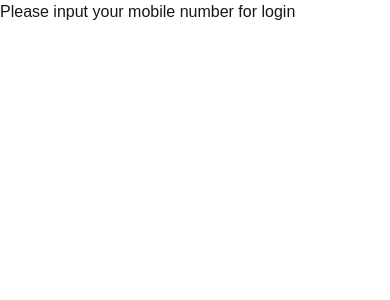
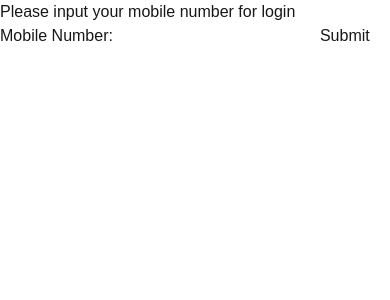
Before and after one commit to alberty4573/salon-booking, a Next.js app in the folder hair-helper/: page /login/mobile in a window 390 px wide. Shown: the top 300 px of the page. Built offline with nearby package versions, Linux system fonts and the light colour scheme.

Commit message:
added mobile input box with form and other screens

```diff
--- a/hair-helper/src/app/login/mobile/page.tsx
+++ b/hair-helper/src/app/login/mobile/page.tsx
@@ -1,7 +1,26 @@
+"use client"
+
+import { FormEvent } from "react"
+
+
 export default function Mobile() {
+    function onSubmit(event: FormEvent<HTMLFormElement>) {
+        event.preventDefault()
+        const formData = new FormData(event.currentTarget)
+        console.log(formData.get("mobile"))
+    }
+
+
     return (
         <div>
-            <h1>Please input your mobile number for login</h1>
+            <form onSubmit={onSubmit}>
+                <h1>Please input your mobile number for login</h1>
+                <label>
+                    Mobile Number:
+                    <input type="text" name="mobile" />
+                </label>
+                <button type="submit">Submit</button>
+            </form>
         </div>
     )
 }
--- a/hair-helper/src/app/login/welcome/page.tsx
+++ b/hair-helper/src/app/login/welcome/page.tsx
@@ -1,7 +1,16 @@
+import Link from "next/link"
+
 export default function Welcome() {
     return (
-        <div>
-            <h1>Welcome!</h1>
+        <div className="flex h-screen">
+            <div className="m-auto text-center	">
+                <h1>Welcome!</h1>
+                <button className="mt-8">
+                    <Link href="./mobile">
+                        <h1>Login</h1>
+                    </Link>
+                </button>
+            </div>
         </div>
     )
 }
--- a/hair-helper/src/app/page.tsx
+++ b/hair-helper/src/app/page.tsx
@@ -1,10 +1,10 @@
-"use client"
+// "use client"
 
 import Image from "next/image";
 import { useState } from "react";
 
 export default function Home() {
-  const [display, setDisplay] = useState(false)
+  // const [display, setDisplay] = useState(false)
   return (
     <div className="grid grid-rows-[20px_1fr_20px] items-center justify-items-center min-h-screen p-8 pb-20 gap-16 sm:p-20 font-[family-name:var(--font-geist-sans)]">
       <main className="flex flex-col gap-8 row-start-2 items-center sm:items-start">
--- /dev/null
+++ b/hair-helper/src/app/users/[userId]/page.tsx
@@ -0,0 +1,12 @@
+export default function UserPage({ params }: {
+    params: {
+        userId: string;
+    };
+}) {
+    return (
+        <div>
+        <h1>User {params.userId}</h1>
+        {/* <User /> */}
+        </div>
+    );
+}
--- /dev/null
+++ b/hair-helper/src/app/users/[userId]/userdetails/[userImage]/page.tsx
@@ -0,0 +1,14 @@
+export default function UserPage({ params }: {
+    params: {
+        userId: string;
+        userImage: string;
+    };
+}) {
+    return (
+        <div>
+        <h1>User {params.userId}</h1>
+        <h2>Image {params.userImage}</h2>
+        {/* <User /> */}
+        </div>
+    );
+}
--- /dev/null
+++ b/hair-helper/src/app/users/page.tsx
@@ -0,0 +1,8 @@
+export default function UsersPage() {
+    return (
+        <div>
+        <h1>Users</h1>
+        {/* <UsersList />/ */}
+        </div>
+    );
+    }
```
